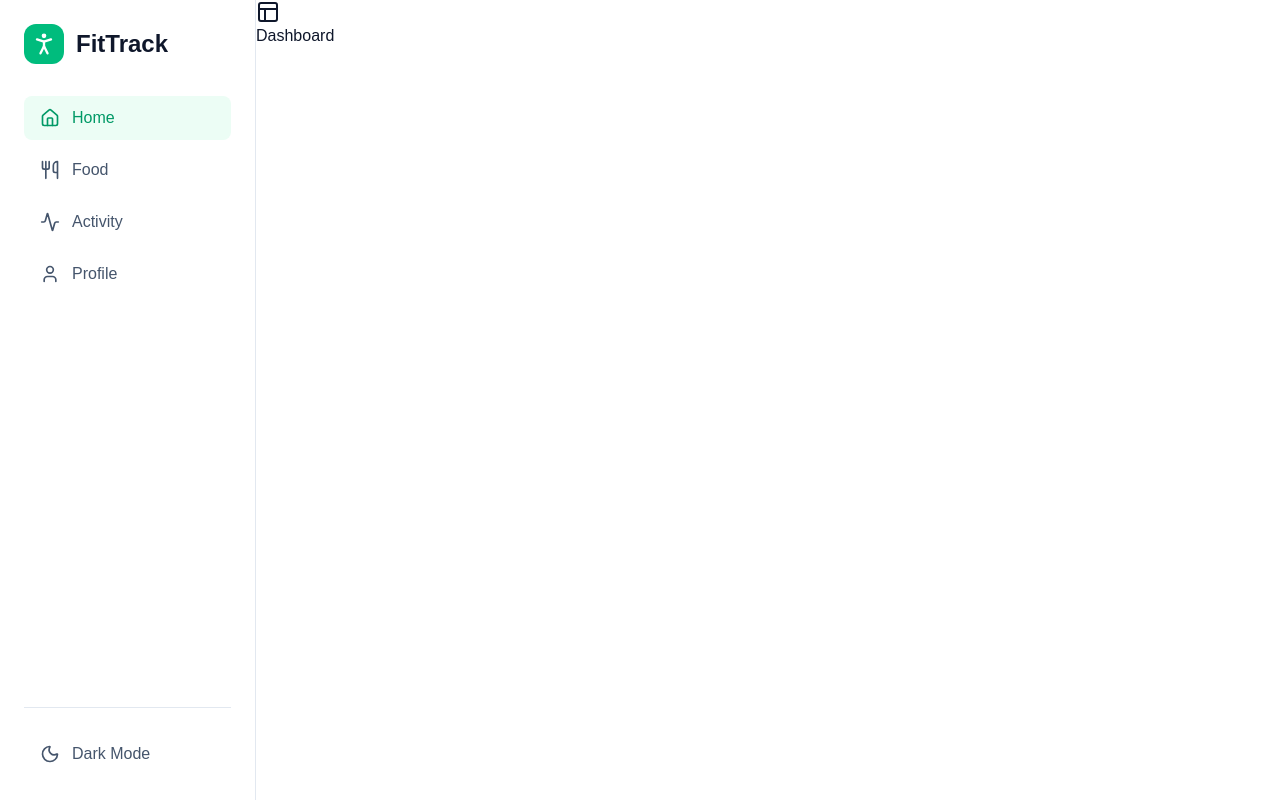
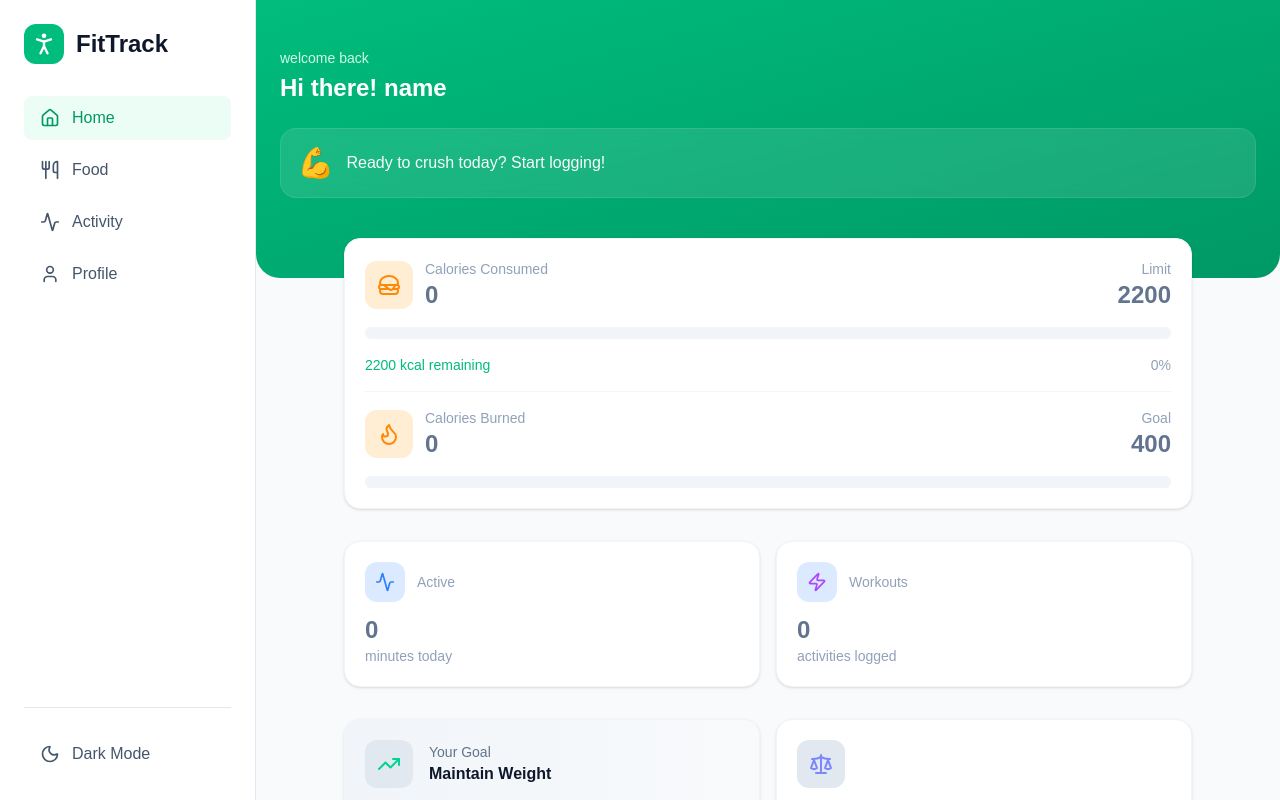
Before and after one commit to Ganesh3104/AI-Fitness-tracker, a React app in the folder client/: page / in a window 1280 px wide. Both pictures are taken after typing "name@example.com", "Sample123" into the empty fields and a click on the button "Login". Built offline with nearby package versions, Linux system fonts and the light colour scheme; the HTML template or start-up script is replaced by a standard one; a web font is replaced by a local one.

Commit message:
add Dashboard

```diff
--- a/client/src/assets/style.css
+++ b/client/src/assets/style.css
@@ -1,7 +1,7 @@
 
 /* Shared Page Styles */
 .page-container {
-  @apply min-h-screen bg-slate-50 dark:bg-slate-950 pb-24 transition-colors duration-200;
+  @apply min-h-screen bg-slate-50 dark:bg-slate-900 pb-24 transition-colors duration-200;
 }
 
 .page-header {
@@ -9,7 +9,7 @@
 }
 
 .layout-container {
-  @apply min-h-screen lg:max-h-screen lg:flex bg-white dark:bg-slate-950 transition-colors duration-200;
+  @apply min-h-screen lg:max-h-screen lg:flex bg-white dark:bg-slate-900 transition-colors duration-200;
 }
 
 .page-content-grid {
@@ -18,7 +18,7 @@
 
 /* Login Page */
 .login-page-container {
-  @apply flex items-center justify-center w-full h-screen px-4 bg-white dark:bg-slate-950 transition-colors duration-200;
+  @apply flex items-center justify-center w-full h-screen px-4 bg-white dark:bg-slate-900 transition-colors duration-200;
 }
 
 .login-form {
@@ -35,7 +35,10 @@
 
 /* Dashboard Page */
 .dashboard-header {
-  @apply bg-linear-to-br from-emerald-500 to-emerald-600 text-white p-6 pt-12 pb-20 rounded-b-3xl;
+  @apply bg-gradient-to-br from-emerald-500 to-emerald-600 text-white p-6 pt-12 pb-20 rounded-b-3xl transition-colors duration-200;
+}
+.dark .dashboard-header {
+  @apply bg-gradient-to-br from-emerald-500 to-emerald-600 text-white;
 }
 
 .dashboard-grid {
@@ -67,7 +70,7 @@
 
 /* Onboarding Page */
 .onboarding-container {
-  @apply min-h-screen bg-linear-to-b from-emerald-50 to-white dark:from-slate-900 dark:to-slate-950 flex flex-col transition-colors duration-200;
+  @apply min-h-screen bg-gradient-to-b from-emerald-50 to-white dark:from-slate-900 dark:to-slate-950 flex flex-col transition-colors duration-200;
 }
 
 .onboarding-wrapper {
--- a/client/src/components/ui/Card.tsx
+++ b/client/src/components/ui/Card.tsx
@@ -1,8 +1,14 @@
 import React from 'react'
+import { useTheme } from '../../context/ThemeContext'
 
 const Card = ({ children, className = '' }: { children: React.ReactNode, className?: string }) => {
+    const { theme } = useTheme()
+    const darkModeClasses = theme === 'dark'
+        ? 'bg-slate-900 border-slate-800 shadow-black/20'
+        : 'bg-white border-slate-100 shadow-sm'
+
     return (
-        <div className={`bg-white dark:bg-slate-900 rounded-2xl border border-slate-100 dark:border-slate-800 shadow-sm p-5 transition-colors duration-200 ${className}`}>
+        <div className={`rounded-2xl border p-5 transition-colors duration-200 ${darkModeClasses} ${className}`}>
             {children}
         </div>
     );
--- a/client/src/index.css
+++ b/client/src/index.css
@@ -1,6 +1,7 @@
 @import url('https://fonts.googleapis.com/css2?family=Montserrat:ital,wght@0,100..900;1,100..900&family=Rethink+Sans:ital,wght@0,400..800;1,400..800&family=TikTok+Sans:opsz,wght@12..36,300..900&display=swap');
 
 @import "tailwindcss";
+@import "./assets/style.css";
 
 /* Global font */
 * {
--- a/client/src/pages/Dashboard.tsx
+++ b/client/src/pages/Dashboard.tsx
@@ -1,12 +1,181 @@
-import { Layout } from "lucide-react"
-
+import { getMotivationalMessage } from "../assets/assets";
+import { useAppContext } from "../context/AppContext"
+import { useTheme } from "../context/ThemeContext"
+import type { ActivityEntry, FoodEntry } from "../types";
+import { useEffect, useState} from "react"
+import Card  from "../components/ui/Card"
+import ProgressBar from "../components/ui/ProgressBar"
+import { FlameIcon, HamburgerIcon, Activity, ZapIcon, TrendingUp, TrendingUpIcon, ScaleIcon } from "lucide-react";
 
 
 const Dashboard = () => {
+
+    const {user, allActivityLogs, allFoodLogs} = useAppContext();
+    const {theme} = useTheme();
+    const [todayFood, setTodayFood] = useState<FoodEntry>([])
+    const [todayActivities, setTodayActivities] = useState<ActivityEntry>([])
+
+    const DAILY_CALORIE_LIMIT: number = user?.dailyCalorieIntake || 2000;
+
+    //Load user data
+
+    const loadUserData = () => {
+        const today = new Date().toISOString().split('T')[0];
+        const foodData = allFoodLogs.filter((f: FoodEntry) => f.createdAt?.split('T')[0] === today);
+        setTodayFood(foodData)
+
+         const activityData = allActivityLogs.filter((a: ActivityEntry) => a.createdAt?.split('T')[0] === today);
+         setTodayActivities(activityData)
+    }
+    useEffect(() => {
+        (() => {loadUserData()})();
+    }, [allActivityLogs, allFoodLogs])
+
+    const totalCalories: number = todayFood.reduce((sum, item) => sum + item.calories, 0)
+
+    const remainingCalories: number = DAILY_CALORIE_LIMIT - totalCalories;
+
+    const totalActiveMinutes: number = todayActivities.reduce((sum, item) => sum + item.duration, 0)
+
+    const totalBurned: number = todayActivities.reduce((sum, item) => sum + (item.calories || 0), 0)
+
+
+    const motivation = getMotivationalMessage(totalCalories, totalActiveMinutes, DAILY_CALORIE_LIMIT);
     return (
-        <div>
-            <Layout/>
-            Dashboard
+        <div className="page-container dark:bg-slate-950">
+           {/* header */}
+           <div className="dashboard-header">
+            <p className="text-emerald-100 text-sm font-medium">welcome back</p>
+            <h1 className="text-2xl font-bold mt-1">{`Hi there! ${user?.username}`}</h1>
+
+            {/* motivation card */}
+            <div className="mt-6 bg-white/10 dark:bg-slate-900/70 backdrop-blur-sm rounded-2xl p-4 border border-white/10 dark:border-slate-700 transition-colors duration-200">
+                <div className="flex items-center gap-3">
+                    <span className="text-3xl">{motivation.emoji}</span>
+                    <p className="text-slate-50 font-medium">{motivation.text}</p>
+                </div>
+            </div>
+           </div>
+
+           {/* Main content */}
+
+           <div className="dashboard-grid">
+            {/* calories card */}
+            <Card className="shadow-lg col-span-2 dark:!bg-slate-950/95 dark:!border-slate-800 dark:shadow-black/30">
+                <div className="flex items-center justify-between mb-4">
+                    <div className="flex items-center gap-3">
+                        <div className="w-12 h-12 rounded-xl bg-orange-100 flex items-center justify-center">
+                            <HamburgerIcon className="w-6 h-6 text-orange-400"/>
+                        </div>
+                        <div>
+                            <p className="text-slate-400 dark:text-slate-400 text-sm">Calories Consumed</p>
+                            <p className="text-2xl font-bold text-slate-500 dark:text-white">{totalCalories}</p>
+                        </div>
+
+                    </div>
+                    <div className="text-right">
+                        <p className="text-slate-400 dark:text-slate-400 text-sm">Limit</p>
+                        <p className="text-2xl font-bold text-slate-500 dark:text-white">{DAILY_CALORIE_LIMIT}</p>
+
+                    </div>
+
+                </div>
+                <ProgressBar value={totalCalories} max={DAILY_CALORIE_LIMIT}/>
+
+                <div className="mt-4 flex justify-between items-center">
+                    <div className={`text-sm font-medium ${remainingCalories >= 0 ? 'text-emerald-500 dark:text-emerald-300' : 'text-red-500 dark:text-red-300'}`}>
+                        {remainingCalories >= 0 ? `${remainingCalories} kcal remaining` : `${Math.abs(remainingCalories)} kcal over`}
+                    </div>
+                    <span className="text-sm text-slate-400">{Math.round((totalCalories / DAILY_CALORIE_LIMIT) * 100)}%</span>
+
+                </div>
+
+                <div className="border-t border-slate-100 dark:border-slate-800 my-4"></div>
+
+                <div className="flex items-center justify-between mb-4">
+                      <div className="flex items-center gap-3">
+                        <div className="w-12 h-12 rounded-xl bg-orange-100 flex items-center justify-center">
+                            <FlameIcon className="w-6 h-6 text-orange-400"/>
+                        </div>
+                        <div>
+                            <p className="text-slate-400 dark:text-slate-400 text-sm">Calories Burned</p>
+                            <p className="text-2xl font-bold text-slate-500 dark:text-white">{totalBurned}</p>
+                        </div>
+
+                    </div>
+                    <div className="text-right">
+                        <p className="text-slate-400 dark:text-slate-400 text-sm">Goal</p>
+                        <p className="text-2xl font-bold text-slate-500 dark:text-white">{user?.dailyCalorieBurn || 400}</p>
+
+                    </div>
+                </div>
+
+                <ProgressBar value={totalBurned} max={user?.dailyCalorieBurn || 400}/>
+            </Card>
+
+            {/* Stats Row */}
+
+            <div className="dashboard-card-grid">
+                {/* active minute */}
+                <Card>
+                    <div className="flex items-center gap-3 mb-3">
+                        <div className="w-10 h-10 rounded-xl bg-blue-100 flex items-center justify-center">
+                            <Activity className="w-5 h-5 text-blue-500"/>
+                        </div>
+                        <p className="text-sm text-slate-400">Active</p>
+
+                    </div>
+                    <p className="text-2xl font-bold text-slate-500 dark:text-white">{totalActiveMinutes}</p>
+                    <p className="text-sm text-slate-400">minutes today</p>
+                </Card>
+
+                 {/* activity counts */}
+                <Card>
+                    <div className="flex items-center gap-3 mb-3">
+                        <div className="w-10 h-10 rounded-xl bg-blue-100 flex items-center justify-center">
+                            <ZapIcon className="w-5 h-5 text-purple-500"/>
+                        </div>
+                        <p className="text-sm text-slate-400">Workouts</p>
+
+                    </div>
+                    <p className="text-2xl font-bold text-slate-500 dark:text-white">{todayActivities.length}</p>
+                    <p className="text-sm text-slate-400">activities logged</p>
+                </Card>
+            </div>
+
+            {/* goal card */}
+            {user && (
+                <Card className={`bg-gradient-to-r ${theme === 'dark' ? 'from-slate-800 to-slate-700' : 'from-slate-100 to-slate-50'}`}>
+                    <div className="flex items-center gap-4">
+                        <div className={`w-12 h-12 rounded-xl flex items-center justify-center ${theme === 'dark' ? 'bg-white/10' : 'bg-slate-200'}`}>
+                            <TrendingUpIcon className="w-6 h-6 text-emerald-400" />
+                        </div>
+                        <div>
+                            <p className={`text-sm ${theme === 'dark' ? 'text-slate-400' : 'text-slate-500'}`}>Your Goal</p>
+                            <p className={`font-semibold capitalize ${theme === 'dark' ? 'text-white' : 'text-slate-900'}`}>
+                                {user.goal === 'lose' && 'Loss Weight'}
+                                {user.goal === 'maintain' && 'Maintain Weight'}
+                                {user.goal === 'gain' && 'Gain Weight'}
+                            </p>
+                        </div>
+                    </div>
+
+                </Card>
+            )}
+
+            {/* Body matrics card */}
+
+            {user && user.weight && (
+                <Card>
+                    <div className="flex items-center gap-4 mb-6">
+                         <div className={`w-12 h-12 rounded-xl flex items-center justify-center ${theme === 'dark' ? 'bg-white/10' : 'bg-slate-200'}`}>
+                            <ScaleIcon className="w-6 h-6 text-indigo-400" />
+                        </div>
+                    </div>
+                </Card>
+            )}
+
+           </div>
         </div>
     )
 }
```
